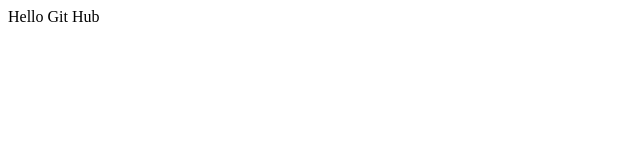
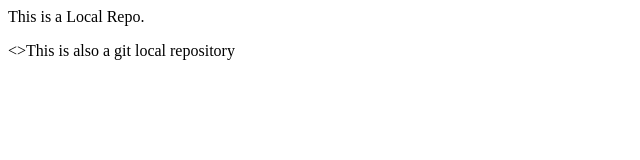
Before and after one commit to jrahul894/LocalRepo, a plain HTML site: page index.html in a window 1280 px wide. Shown: the whole page, without its empty margins (0-640 px from the left). Drawn offline with Linux system fonts and the light colour scheme.

Commit message:
successfully commit in feature1 branch

```diff
--- a/index.html
+++ b/index.html
@@ -1 +1,2 @@
-<p>Hello Git Hub</p>
+<p>This is a Local Repo.</p>
+<>This is also a git local repository</p>
```
